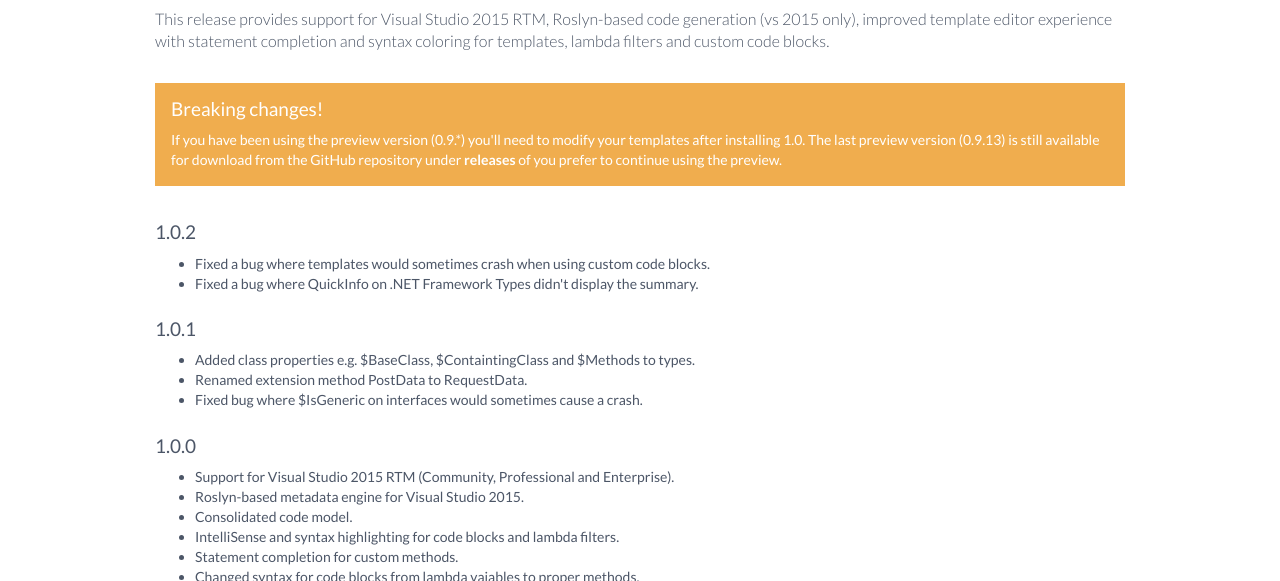
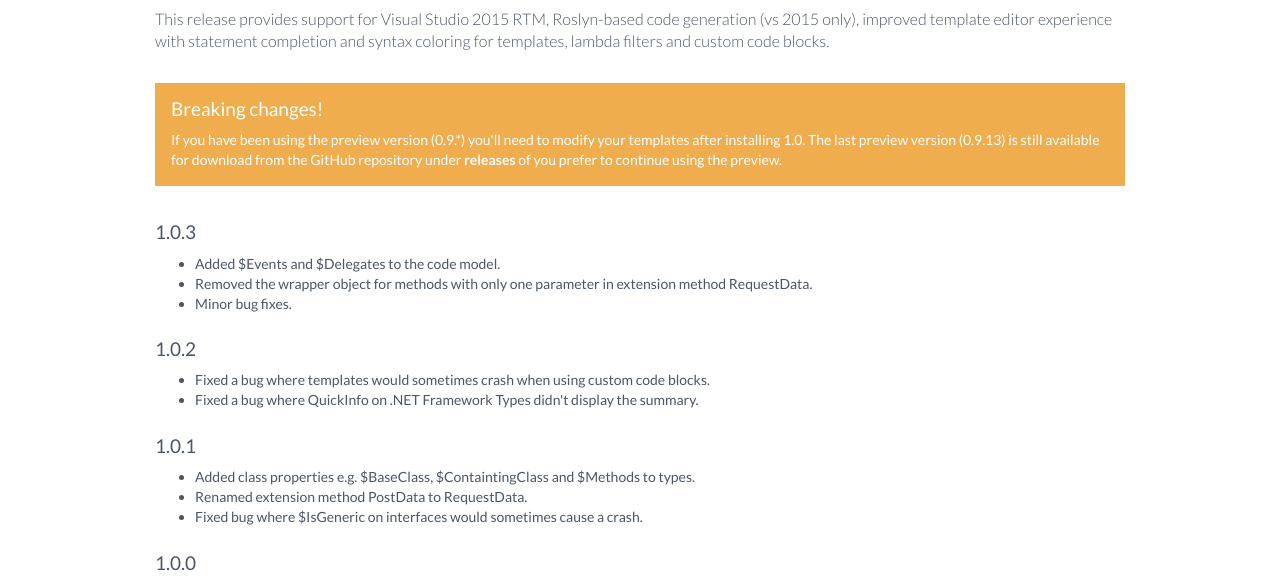
Before and after one commit to frhagn/Typewriter, a website: page pages/changelog.html in a window 1280 px wide. Shown: the part 176-757 px from the top of the page. Drawn offline with Linux system fonts and the light colour scheme.

Commit message:
Update changelog.html

```diff
--- a/pages/changelog.html
+++ b/pages/changelog.html
@@ -70,6 +70,13 @@
                                 The last preview version (0.9.13) is still available for download from the GitHub repository under
                                 <a href="https://github.com/frhagn/Typewriter/releases" class="alert-link">releases</a> of you prefer to continue using the preview.</p>
                         </div>
+
+                        <h4>1.0.3</h4>
+                        <ul>
+                            <li>Added $Events and $Delegates to the code model.</li>
+                            <li>Removed the wrapper object for methods with only one parameter in extension method RequestData.</li>
+                            <li>Minor bug fixes.</li>
+                        </ul>
 
                         <h4>1.0.2</h4>
                         <ul>
```
